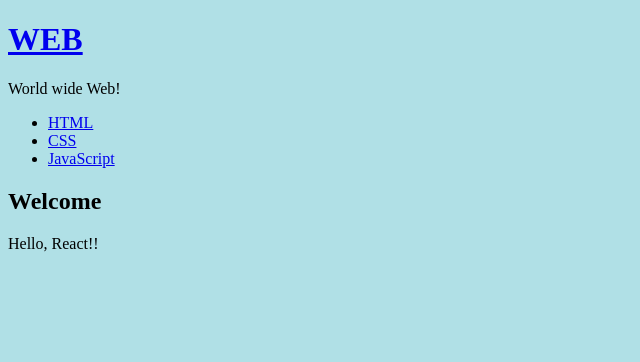
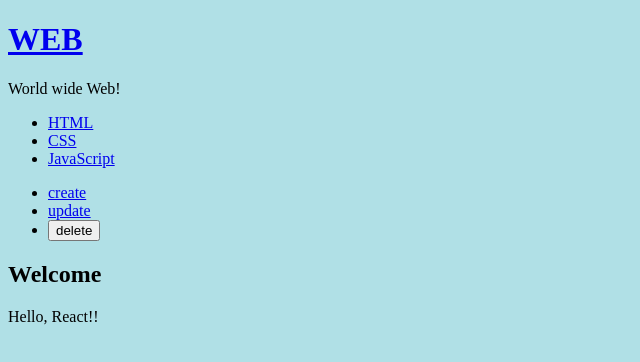
Before and after one commit to recamiel7/react_test, a React (Create React App) app: page / in a window 1280 px wide. Shown: the top 362 px of the page, without its empty margins (0-640 px from the left). Built offline with nearby package versions, Linux system fonts and the light colour scheme.

Commit message:
create 추가

```diff
--- a/src/App.js
+++ b/src/App.js
@@ -1,12 +1,15 @@
 import React, {Component} from 'react';
 import './App.css';
 import TOC from "./components/TOC"
-import Content from "./components/Content"
-import Subject from"./components/Subject.js"
+import ReadContent from "./components/ReadContent"
+import CreateContent from "./components/CreateContent"
+import Subject from"./components/Subject"
+import Control from"./components/Control"
 
 class App extends Component {
   constructor(props){
     super(props);
+    this.max_content_id = 3;
     this.state = {
       mode:'welcome',
       selected_content_id:2,
@@ -22,10 +25,11 @@
   }
   render(){
     console.log('App render');
-    var _title, _desc =  null;
+    var _title, _desc, _article =  null;
       if(this.state.mode === 'welcome'){
         _title = this.state.welcome.title;
         _desc = this.state.welcome.desc;
+        _article = <ReadContent title={_title} desc={_desc}></ReadContent>;
       }else if(this.state.mode === 'read'){
         var i = 0;
         while(i<this.state.contents.length){
@@ -37,7 +41,24 @@
           }
           i=i+1;
         }
+        _article = <ReadContent title={_title} desc={_desc}></ReadContent>;
+      }else if(this.state.mode === 'create'){
+        _article = <CreateContent onSubmit={function(_title, _desc){
+          this.max_content_id++;
+          //푸쉬 사용시 성능 개선할 때 까다롭기 때문에 원본을 변경하지 않는 concat 사용
+          // this.state.contents.push(
+          //   {id:this.max_content_id, title:_title, desc:_desc}
+          // );
+            var _contents = this.state.contents.concat(
+              {id:this.max_content_id, title:_title, desc:_desc}
+            );
+          this.setState({
+            //contents:this.state.contents
+            contents:_contents
+          });
+        }.bind(this)}></CreateContent>;
       }
+
     return(
      <div className="App">
       <Subject
@@ -59,7 +80,12 @@
           });
         }.bind(this)}
         data={this.state.contents}></TOC>
-      <Content title={_title} desc={_desc}></Content>
+      <Control onChangeMode={function(_mode){
+        this.setState({
+          mode:_mode
+        });
+      }.bind(this)}></Control>
+      {_article}
     </div>
    );
   }
--- /dev/null
+++ b/src/components/Control.js
@@ -0,0 +1,25 @@
+import React, {Component} from 'react';
+
+class Control extends Component{
+    render(){
+      console.log('Subject render');
+      return (
+        <ul>
+          <li><a href="/create" onClick={function(e){
+            e.preventDefault();
+            this.props.onChangeMode('create');
+          }.bind(this)}>create</a></li>
+          <li><a href="/update"onClick={function(e){
+            e.preventDefault();
+            this.props.onChangeMode('update');
+          }.bind(this)}>update</a></li>
+          <li><input type="button" value="delete" onClick={function(e){
+            e.preventDefault();
+            this.props.onChangeMode('delete');
+          }.bind(this)}></input></li>
+        </ul>
+      );
+    }
+  }
+
+  export default Control;
--- /dev/null
+++ b/src/components/CreateContent.js
@@ -0,0 +1,25 @@
+import React, {Component} from 'react';
+
+class CreateContent extends Component{
+    render(){
+      return (
+        <article>
+          <h2>Create</h2>
+          <form action="/create_process" method="post" onSubmit={function(e){
+            e.preventDefault();
+            this.props.onSubmit(
+              e.target.title.value,
+              e.target.desc.value
+            );
+            alert('submit!!')
+          }.bind(this)}>
+            <p><input type="text" name="title" placeholder="title"></input></p>
+            <p><textarea name ="desc" placeholder="description"></textarea></p>
+            <p><input type="submit"></input></p>
+          </form>
+        </article>
+      );
+    }
+  }
+
+  export default CreateContent;
--- a/src/components/Content.js
+++ b/src/components/ReadContent.js
@@ -1,6 +1,6 @@
 import React, {Component} from 'react';
 
-class Content extends Component{
+class ReadContent extends Component{
     render(){
       return (
         <article>
@@ -11,4 +11,4 @@
     }
   }
 
-  export default Content;
+  export default ReadContent;
```
